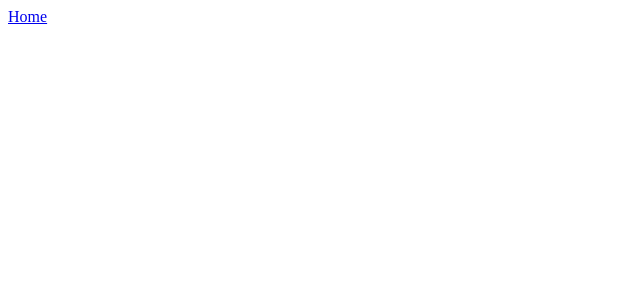
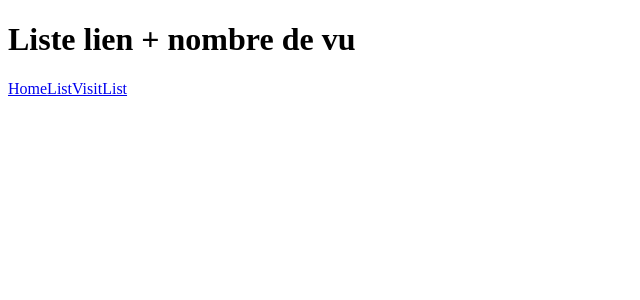
Before and after one commit to ThomasSouly1409/vu.js_final_project, a Vue app: page /List in a window 1280 px wide. Before the commit this address had no page. Shown: the top 300 px of the page, without its empty margins (0-640 px from the left). Built offline with nearby package versions, Linux system fonts and the light colour scheme.

Commit message:
Created page

```diff
--- a/router.ts
+++ b/router.ts
@@ -1,9 +1,13 @@
 import { createRouter, createWebHistory } from 'vue-router'
 import Home from './src/pages/Home.vue'
 import { path } from 'express/lib/application'
+import List from '@/pages/List.vue'
+import VisitList from '@/pages/VisitList.vue'
 
 const routes = [
     { path: '/Home', component: Home},
+    { path: '/List', component: List},
+    { path: '/VisitList', component: VisitList},
 ]
 
 export const router = createRouter({
--- a/src/App.vue
+++ b/src/App.vue
@@ -5,5 +5,7 @@
   <main>
     <RouterView/>
     <a href="/Home">Home</a>
+    <a href="/List">List</a>
+    <a href="/VisitList">VisitList</a>
   </main>
 </template>
--- /dev/null
+++ b/src/pages/List.vue
@@ -0,0 +1,3 @@
+<template>
+    <h1>Liste lien + nombre de vu</h1>
+</template>
--- /dev/null
+++ b/src/pages/VisitList.vue
@@ -0,0 +1,3 @@
+<template>
+    <h1>Liste des visites</h1>
+</template>
```
Also changed, not shown: src/components/Sidebar.vue (added).
